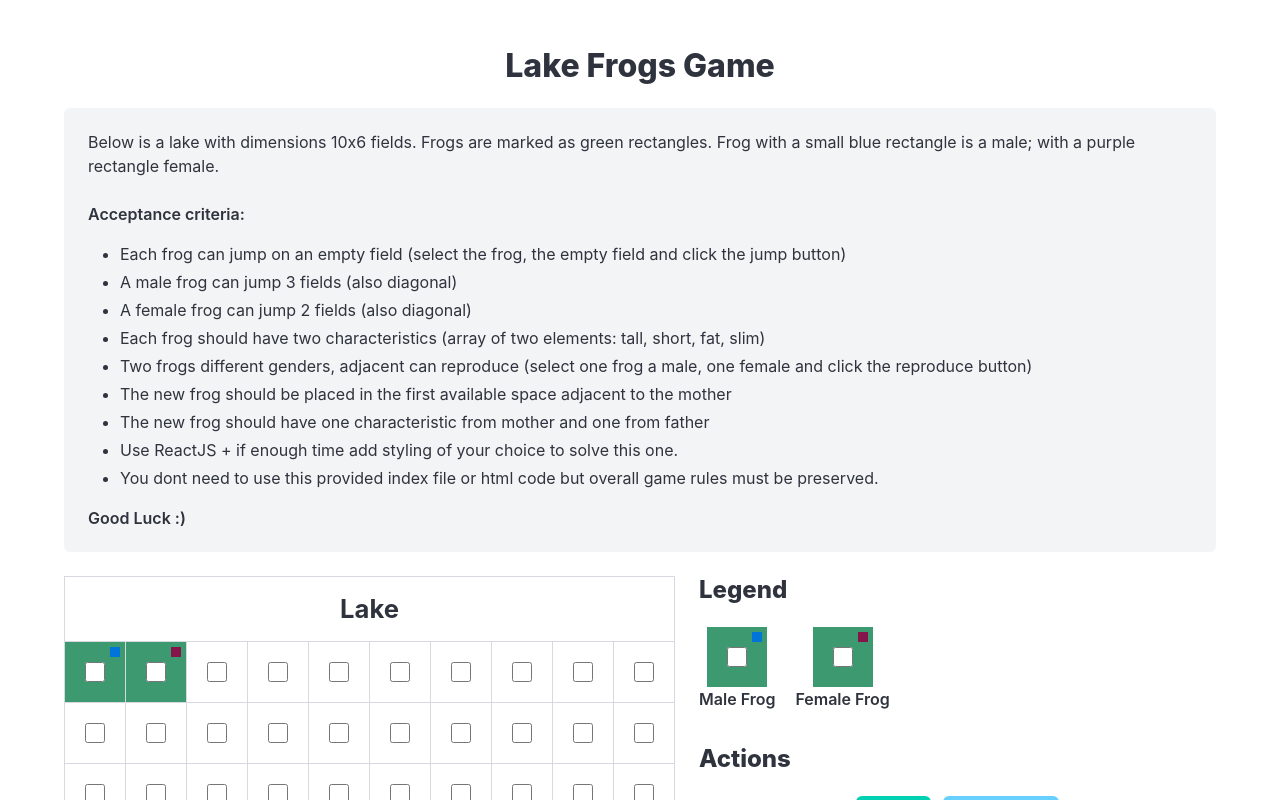
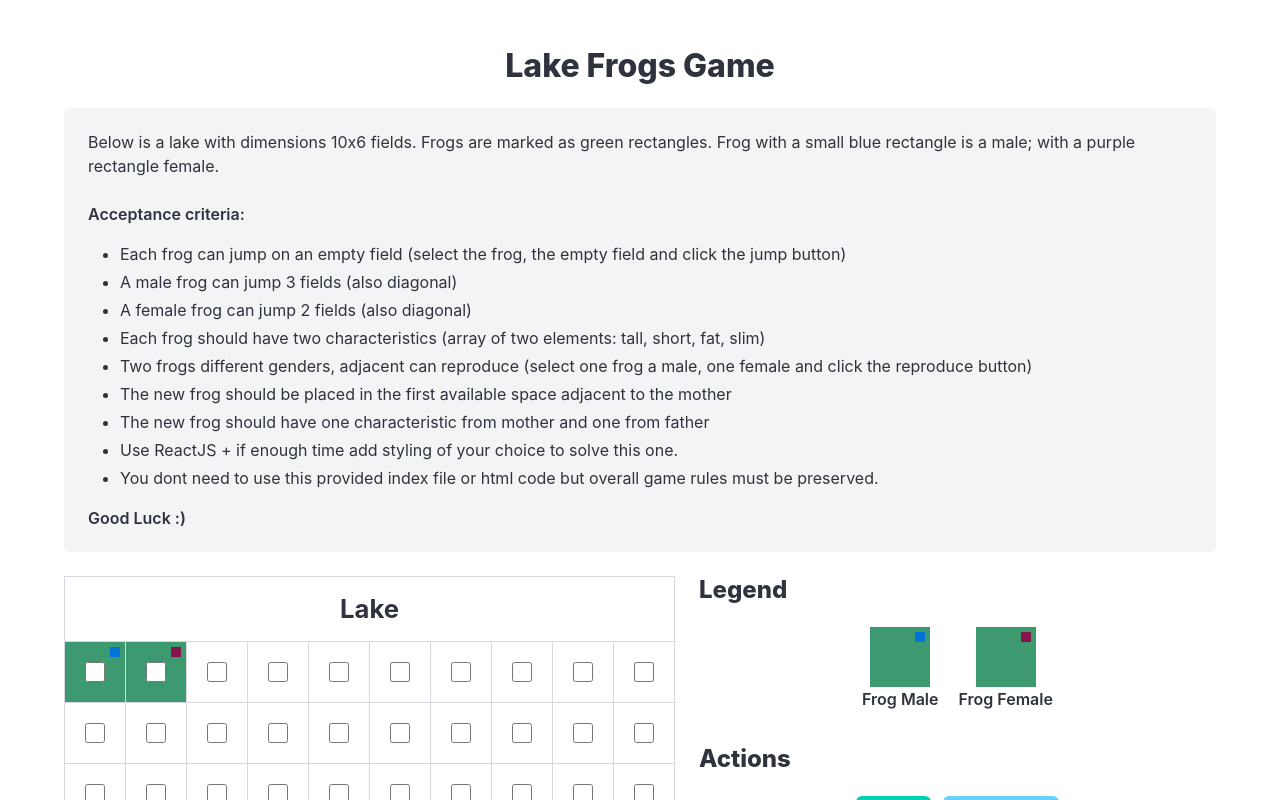
Before and after one commit to DLQuake/pragmagotech_zadanie_testowe, a React (Vite) app: page / in a window 1280 px wide. Shown: the top 800 px of the page. Built offline with nearby package versions, Linux system fonts and the light colour scheme.

Commit message:
Update Legend

```diff
--- a/src/components/Legend/Legend.css
+++ b/src/components/Legend/Legend.css
@@ -1,15 +1,13 @@
 .legend {
     border-radius: 5px;
-    max-width: 240px;
     display: flex;
     flex-direction: column;
     justify-content: center;
 }
 
 .legend ul {
-    text-align: center;
     display: flex;
-    list-style: none;
+    justify-content: center;
     gap: 20px;
     padding: 0;
     margin: 0;
@@ -21,3 +19,15 @@
     flex-direction: column;
     margin-bottom: 10px;
 }
+
+.legend li .frog {
+    cursor: default;
+}
+
+.legend li .frog:hover {
+    opacity: 1;
+}
+
+.legend li .frog input[type="checkbox"] {
+    display: none;
+}
--- a/src/components/Legend/Legend.jsx
+++ b/src/components/Legend/Legend.jsx
@@ -7,12 +7,12 @@ const Legend = () => {
             <h3 className='title is-size-4'>Legend</h3>
             <ul>
                 <li>
-                    <Frog type="male" />
-                    <strong>Male Frog</strong>
+                    <Frog type="male" showTooltip={false} />
+                    <strong>Frog Male</strong>
                 </li>
                 <li>
-                    <Frog type="female" />
-                    <strong>Female Frog</strong>
+                    <Frog type="female" showTooltip={false} />
+                    <strong>Frog Female</strong>
                 </li>
             </ul>
         </div>
```
